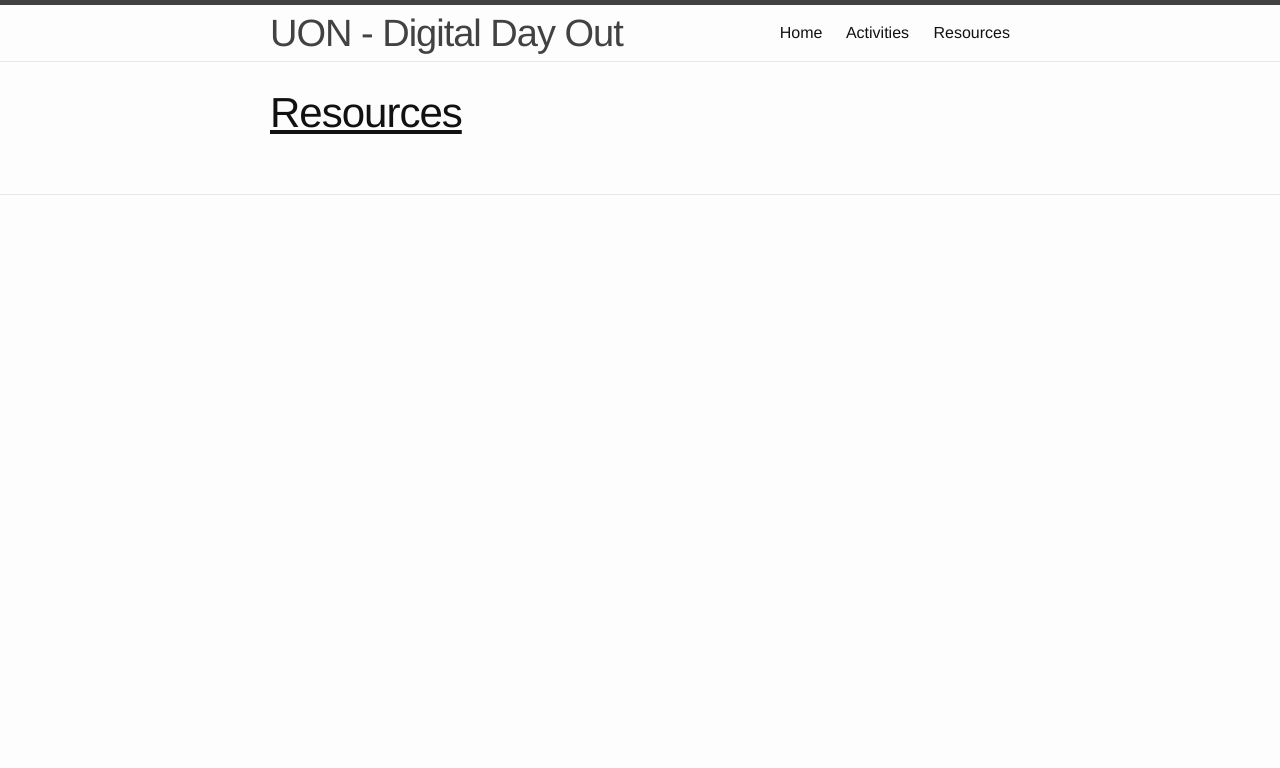
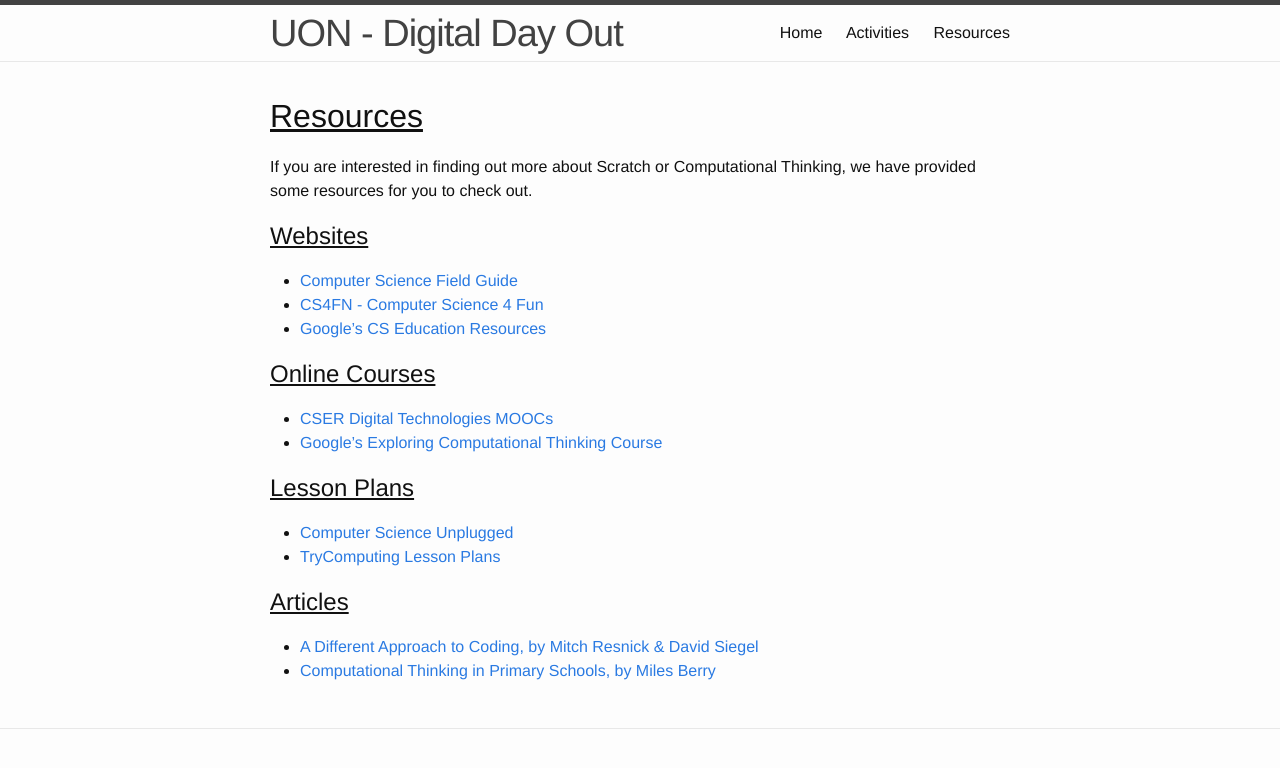
Before and after one commit to cs4s/ddo, a Jekyll site: the page built from resources.md, in a window 1280 px wide. Shown: the top 768 px of the page. Built offline with Jekyll 4.4.1, drawn with Linux system fonts in a browser that asks for light colours.

Commit message:
Updates content of resources page
Also removes redundant css and page layout, we don't need to use these

```diff
--- a/_layouts/page.html
+++ /dev/null
@@ -1,14 +0,0 @@
----
-layout: default
----
-<article class="post">
-
-  <header class="post-header">
-    <h1 class="post-title">{{ page.title }}</h1>
-  </header>
-
-  <div class="post-content">
-    {{ content }}
-  </div>
-
-</article>
--- a/_sass/_layout.scss
+++ b/_sass/_layout.scss
@@ -162,8 +162,6 @@
     }
 }
 
-
-
 /**
  * Page content
  */
@@ -174,69 +172,3 @@
 .page-heading {
     font-size: 20px;
 }
-
-.post-list {
-    margin-left: 0;
-    list-style: none;
-
-    > li {
-        margin-bottom: $spacing-unit;
-    }
-}
-
-.post-meta {
-    font-size: $small-font-size;
-    color: $grey-color;
-}
-
-.post-link {
-    display: block;
-    font-size: 24px;
-}
-
-
-
-/**
- * Posts
- */
-.post-header {
-    margin-bottom: $spacing-unit;
-}
-
-.post-title {
-    font-size: 42px;
-    letter-spacing: -1px;
-    line-height: 1;
-
-    @include media-query($on-laptop) {
-        font-size: 36px;
-    }
-}
-
-.post-content {
-    margin-bottom: $spacing-unit;
-
-    h2 {
-        font-size: 32px;
-
-        @include media-query($on-laptop) {
-            font-size: 28px;
-        }
-    }
-
-    h3 {
-        font-size: 26px;
-
-        @include media-query($on-laptop) {
-            font-size: 22px;
-        }
-    }
-
-    h4 {
-        font-size: 20px;
-
-        @include media-query($on-laptop) {
-            font-size: 18px;
-        }
-    }
-}
--- a/resources.md
+++ b/resources.md
@@ -1,5 +1,31 @@
 ---
-layout: page
+layout: default
 title: Resources
 permalink: /resources/
 ---
+
+# Resources
+
+If you are interested in finding out more about Scratch or Computational Thinking, we have provided
+some resources for you to check out.
+
+## Websites
+
+- [Computer Science Field Guide](http://csfieldguide.org.nz/)
+- [CS4FN - Computer Science 4 Fun](http://www.cs4fn.org/)
+- [Google's CS Education Resources](https://www.google.com/edu/cs/index.html)
+
+## Online Courses
+
+- [CSER Digital Technologies MOOCs](https://csdigitaltech.appspot.com/course)
+- [Google's Exploring Computational Thinking Course](https://computationalthinkingcourse.withgoogle.com/course)
+
+## Lesson Plans
+
+- [Computer Science Unplugged](http://csunplugged.org/)
+- [TryComputing Lesson Plans](http://www.trycomputing.org/inspire)
+
+## Articles
+
+- [A Different Approach to Coding, by Mitch Resnick & David Siegel](https://medium.com/bright/a-different-approach-to-coding-d679b06d83a#.29oqihww7)
+- [Computational Thinking in Primary Schools, by Miles Berry](http://milesberry.net/2014/03/computational-thinking-in-primary-schools/)
```
Also changed, not shown: activities.md (+9 -2 lines).
